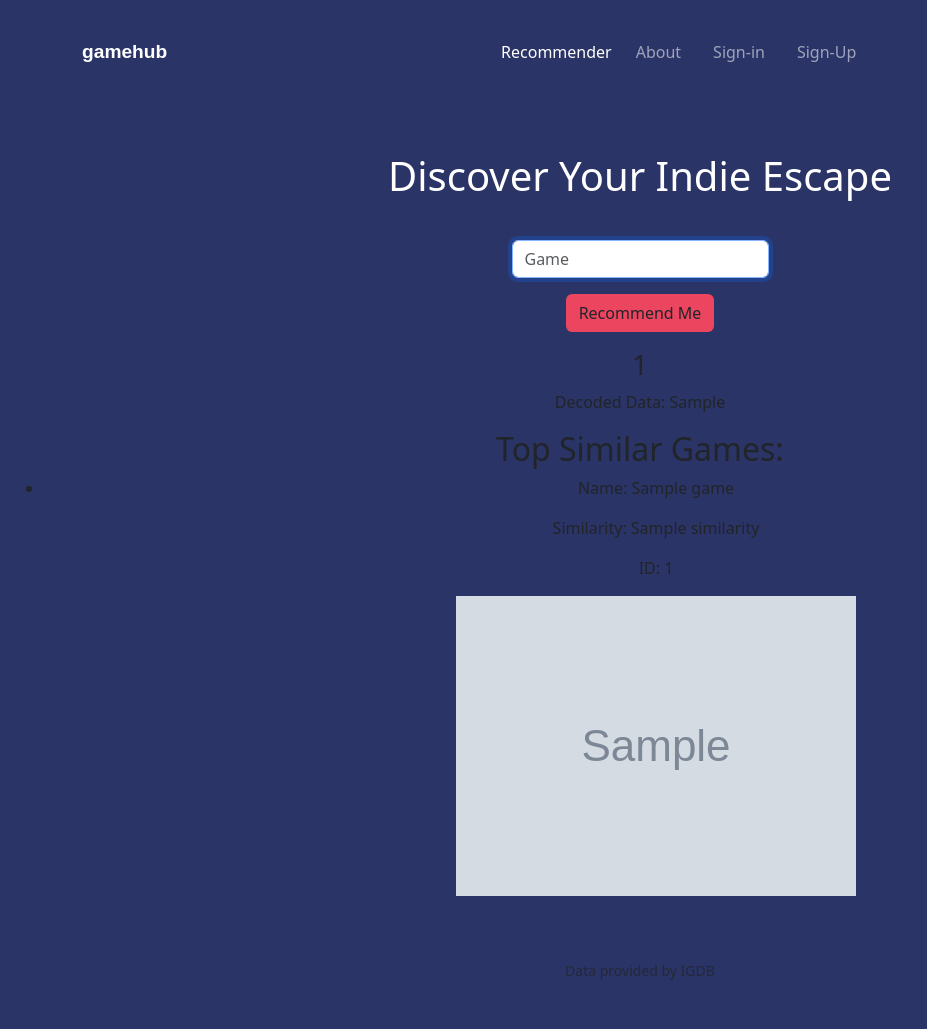
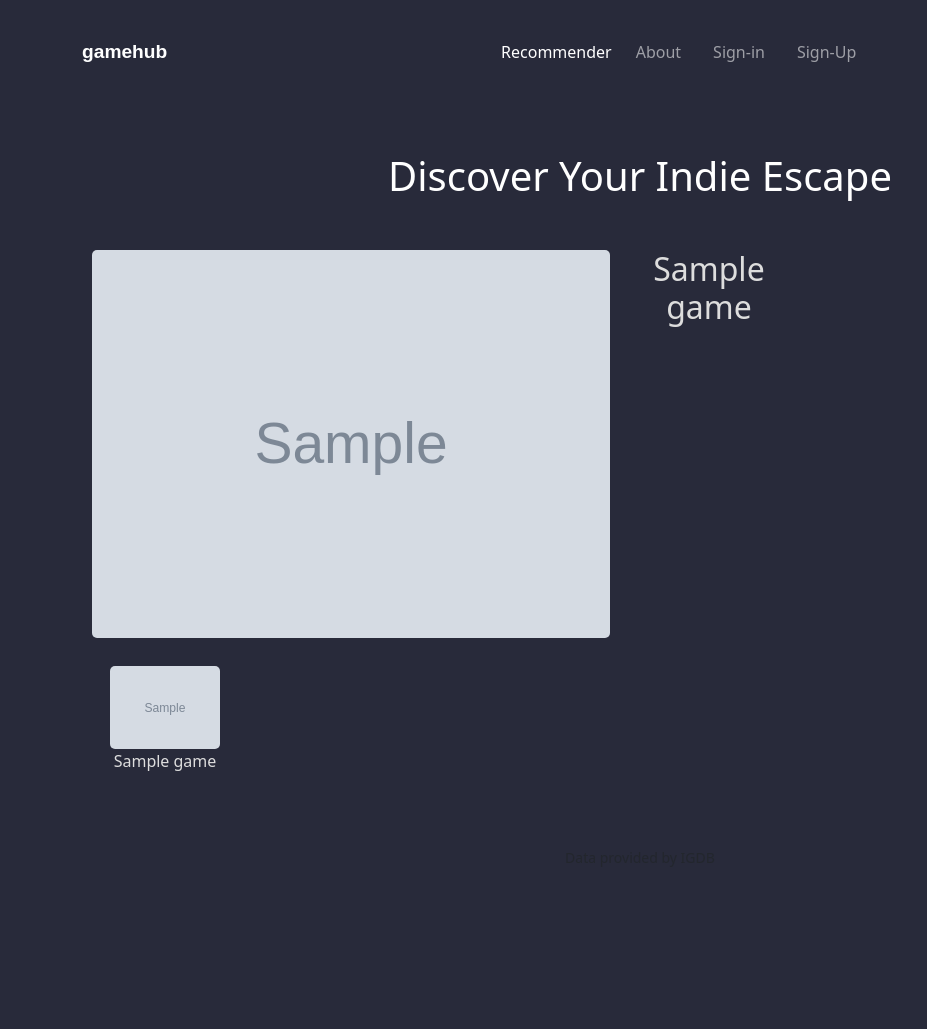
Before and after one commit to Milyor/Cs50_web_final, a Flask app: template templates/recommender.html in a window 1280 px wide. Shown: the whole page, without its empty margins (0-927 px from the left). After the commit the page ends 867 px from the top, so only its background shows below. Run offline with Flask 3, Linux system fonts and the light colour scheme; the template is opened without the code that fills it: most values are stand-ins (such as "Sample title", 1, 10 or a date in 2020); grey boxes marked "Sample" are stand-in pictures; some libraries are stand-ins or nearby versions.

Commit message:
html modifications to implement bootstrap styles, still working on displaying games

```diff
--- a/app.py
+++ b/app.py
@@ -41,10 +41,8 @@ def home():
     if request.method == "POST":
         game_name = request.form.get("game")
         if not game_name:
-            flash("Fill out the field with a game")
-            return render_template("recommender.html")
-        all_games_response = None
-
+            error_message_game = "Please fill out the game field. "
+            return render_template("recommender.html", error_message_game=error_message_game)
         try:
             #search for the game
             response = wrapper.api_request(
@@ -53,81 +51,84 @@ def home():
             )
             decoded_data = json.loads(response.decode('utf-8'))
 
-            #check if any games were found
-            if decoded_data:
-                game_id = decoded_data[0]['id']
+            # Check if any games were found
+            if not decoded_data:
+                error_message_game = f"No No game found with the name '{game_name}'."
+                return render_template("recommender.html", error_message_game=error_message_game)
 
-                # Fetch genres for the input game
-                genres_response = wrapper.api_request(
+
+            game_id = decoded_data[0]['id']
+
+            # Fetch genres for the input game
+            genres_response = wrapper.api_request(
+                'games',
+                f'fields genres.name; where id = {game_id}; limit 5;'
+            )
+            genres_data = json.loads(genres_response.decode('utf-8'))
+            if genres_data and 'genres' in genres_data[0]:
+                genres = genres_data[0]['genres']
+
+            # Retrieving games where genres is indie, to not look for all the games if im just recommending indie games
+            all_games_response = None
+
+            if not cached_indie_games:
+                all_games_response = wrapper.api_request(
                     'games',
-                    f'fields genres.name; where id = {game_id}; limit 5;'
+                    f'fields name, id, genres.name; where genres.name = "Indie"; limit 100;'
                 )
-                genres_data = json.loads(genres_response.decode('utf-8'))
-                if genres_data and 'genres' in genres_data[0]:
-                    genres = genres_data[0]['genres']
 
-                # Retrieving games where genres is indie, to not look for all the games if im just recommending indie games
-                if not cached_indie_games:
-                    all_games_response = wrapper.api_request(
+                all_games_data = json.loads(all_games_response.decode('utf-8'))
+
+                # Initialized an empty list to store indie games
+                if all_games_data:
+                        cached_indie_games = [{'name': game['name'], 'genres': game['genres'], 'id': game['id']} for game in all_games_data]
+                        game_ids_by_name = {game['name']: game['id'] for game in cached_indie_games}
+                        with open(cached_data_file, "w") as file:
+                            json.dump(cached_indie_games, file)
+                else:
+                        error_message = "No indie games found"
+
+            # Checking for similar games
+            excluded_genre = 'Indie'
+
+            for indie_game in cached_indie_games:
+                similarity_score = calculate_similarity(genres, indie_game['genres'], excluded_genre)
+                similar_games.append({'name': indie_game['name'], 'similarity': similarity_score, 'id': indie_game['id']})
+
+            similar_games = sorted(similar_games, key=lambda x: x['similarity'], reverse=True)
+
+            # Top games
+            top_similar_games = []
+            for indie_game in similar_games[:5]:
+                game_data = {'name': indie_game['name'], 'similarity': indie_game['similarity']}
+
+                # Check if 'id' key is present in the dictionary
+                if 'id' in indie_game:
+                    game_data['id'] = indie_game['id']
+                else:
+                    game_data['id'] = None
+                top_similar_games.append(game_data)
+
+            # Fetching 1080p cover image URLs for top similar games
+            cover_urls = []
+
+            for game in top_similar_games:
+                game_id = game['id']
+                if game_id:
+                    game_details_response = wrapper.api_request(
                         'games',
-                        f'fields name, id, genres.name; where genres.name = "Indie"; limit 100;'
+                        f'fields name, cover.url; where id = {game_id};'
                     )
 
-                    all_games_data = json.loads(all_games_response.decode('utf-8'))
+                    games_urls = json.loads(game_details_response.decode('utf-8'))
 
-                        # Initialized an empty list to store indie games
-                    if all_games_data:
-                            cached_indie_games = [{'name': game['name'], 'genres': game['genres'], 'id': game['id']} for game in all_games_data]
-                            game_ids_by_name = {game['name']: game['id'] for game in cached_indie_games}
-                            with open(cached_data_file, "w") as file:
-                                json.dump(cached_indie_games, file)
-                    else:
-                         error_message = "No indie games found"
+                    if games_urls and games_urls[0].get('cover'):
+                        cover_url = games_urls[0]['cover']['url']
+                        # Appending 't_1080p" to the end to get the 1080p image
+                        cover_urls.append(f"https://images.igdb.com/igdb/image/upload/t_1080p/{cover_url.split('/')[-1]}")
 
-                # checking for similar games
-                excluded_genre = 'Indie'
+            return render_template("recommender.html", decoded_data=decoded_data, game_id=game_id, error_message = error_message, top_similar_games = top_similar_games, cover_urls=cover_urls)
 
-                for indie_game in cached_indie_games:
-                    similarity_score = calculate_similarity(genres, indie_game['genres'], excluded_genre)
-                    similar_games.append({'name': indie_game['name'], 'similarity': similarity_score, 'id': indie_game['id']})
-
-                similar_games = sorted(similar_games, key=lambda x: x['similarity'], reverse=True)
-
-                # Top games
-                top_similar_games = []
-                for indie_game in similar_games[:5]:
-                    game_data = {'name': indie_game['name'], 'similarity': indie_game['similarity']}
-
-                    # Check if 'id' key is present in the dictionary
-                    if 'id' in indie_game:
-                        game_data['id'] = indie_game['id']
-                    else:
-                        game_data['id'] = None
-                    top_similar_games.append(game_data)
-
-                # Fetching 1080p cover image URLs for top similar games
-                cover_urls = []
-
-                for game in top_similar_games:
-                    game_id = game['id']
-                    if game_id:
-                        game_details_response = wrapper.api_request(
-                            'games',
-                            f'fields name, cover.url; where id = {game_id};'
-                        )
-
-                        games_urls = json.loads(game_details_response.decode('utf-8'))
-
-                        if games_urls and games_urls[0].get('cover'):
-                            cover_url = games_urls[0]['cover']['url']
-                            # Appending 't_1080p" to the end to get the 1080p image
-                            cover_urls.append(f"https://images.igdb.com/igdb/image/upload/t_1080p/{cover_url.split('/')[-1]}")
-
-                return render_template("recommender.html", decoded_data=decoded_data, game_id=game_id, error_message = error_message, top_similar_games = top_similar_games, cover_urls=cover_urls)
-
-            else:
-
-                flash(f"No results found for the game: {game_name}")
 
         except Exception as e:
         # Handle API request errors
@@ -149,9 +150,5 @@ def calculate_similarity(genres1, genres2, excluded_genre):
 
     return similarity
 
-@app.route("/test")
-def test():
-    return "This is a test route"
-
 if __name__ == '__main__':
     app.run(debug=True, host='127.0.0.1', port=5000)
--- a/static/styles.css
+++ b/static/styles.css
@@ -1,5 +1,5 @@
 body {
-    background: #2B3467;
+    background: #282A3A;
 }
 .custom-font {
     font-family: 'Poppins', sans-serif;
@@ -18,3 +18,29 @@ h1 {
     margin-bottom: 1em;
 
 }
+
+.game-card {
+    text-align: center;
+    padding: 10px;
+    border-radius: 8px;
+
+}
+
+.game-card img {
+    width: 75%;
+    border-radius: 5px;
+}
+.top-recommended {
+    font-size: 24px;
+    margin-bottom: 10px;
+    color: #ddd;
+    text-align: center;
+}
+
+p {
+    color: #ddd;
+}
+
+h2 {
+    color: #ddd;
+}
--- a/templates/layout.html
+++ b/templates/layout.html
@@ -16,7 +16,7 @@
     </head>
     <body>
          <!--Navbar-->
-      <nav class="navbar sticky-top navbar-expand-lg navbar-dark">
+      <nav class="navbar navbar-expand-lg navbar-dark">
         <div class="container">
           <a class="navbar-brand custom-font" href="#">gamehub</a>
           <!--toggle-->
@@ -45,7 +45,7 @@
             <div class="offcanvas-body d-flex flex-column p-4">
               <ul class="navbar-nav justify-content-center align-items-center flex-grow-1 pe-3">
                 <li class="nav-item">
-                  <a class="nav-link active" aria-current="page" href="recommender.html">Recommender</a>
+                  <a class="nav-link active" aria-current="page" href="/">Recommender</a>
                 </li>
                 <li class="nav-item mx-2">
                   <a class="nav-link" href="about.html">About</a>
--- a/templates/recommender.html
+++ b/templates/recommender.html
@@ -7,7 +7,7 @@
 {% block main %}
 
 <h1> Discover Your Indie Escape </h1>
-
+{% if not top_similar_games %}
     <form action="/" method='post'>
         <div class="mb-3">
     <input placeholder="Game" name="game" autocomplete="off" autofocus class="form-control mx-auto w-auto">
@@ -16,30 +16,36 @@
     <button type="submit" class="btn custom-btn" type="submit">Recommend Me</button>
         </div>
     </form>
-
-<h3>{{ game_id }}</h3>
-{% if decoded_data %}
-    <p>Decoded Data: {{ decoded_data }}</p>
+    {% if error_message_game %}
+        <p style="color: white;">{{ error_message_game }}</p>
+    {% endif %}
 {% endif %}
 
-{% if error_message %}
-    <p>Error Message: {{ error_message }}</p>
+{% if top_similar_games %}
+    <div class="container mt-3">
+        <div class="row">
+            <div class="col-md-8 ">
+                <div class="game-card d-flex align-items-start">
+                    <img src="{{ cover_urls[0] }}" alt="{{ top_similar_games[0].name }} Cover">
+                        <div>
+                        <h2>{{ top_similar_games[0].name }} </h2>
+                        </div>
+                </div>
+            </div>
+        </div>
+
+
+        <div class="row mt-2">
+            {% for game in top_similar_games[1:] %}
+            <div class="col-md-2">
+                <div class="game-card">
+                    <img src="{{ cover_urls[loop.index] }}" alt="{{ game.name }} Cover">
+                    <p>{{ game.name }}</p>
+                </div>
+            </div>
+        </div>
+        {% endfor %}
+    </div>
 {% endif %}
 
-<h2>Top Similar Games:</h2>
-<ul>
-    {% for game in top_similar_games %}
-        <li>
-            <p>Name: {{ game['name'] }}</p>
-            <p>Similarity: {{ game['similarity'] }}</p>
-            <p>ID: {{ game['id'] }}</p>
-
-            {% if cover_urls %}
-                {% if loop.index0 < cover_urls|length %}
-                    <img src="{{ cover_urls[loop.index0] }}" alt="game cover image">
-                {% endif %}
-            {% endif %}
-        </li>
-    {% endfor %}
-</ul>
 {% endblock %}
```
Lines whose indentation alone changed are shown as unchanged.
